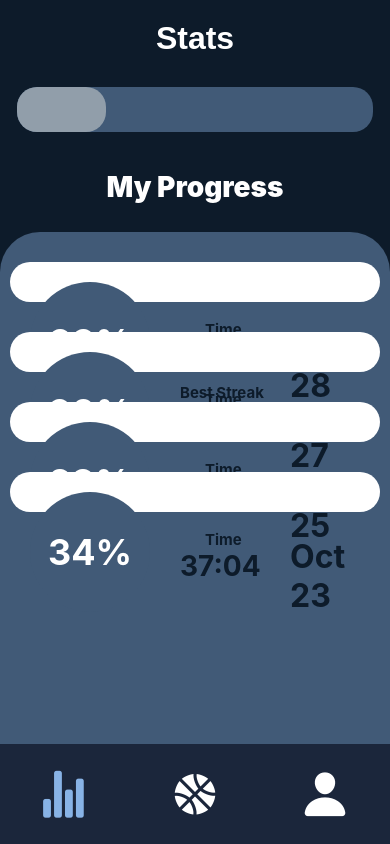
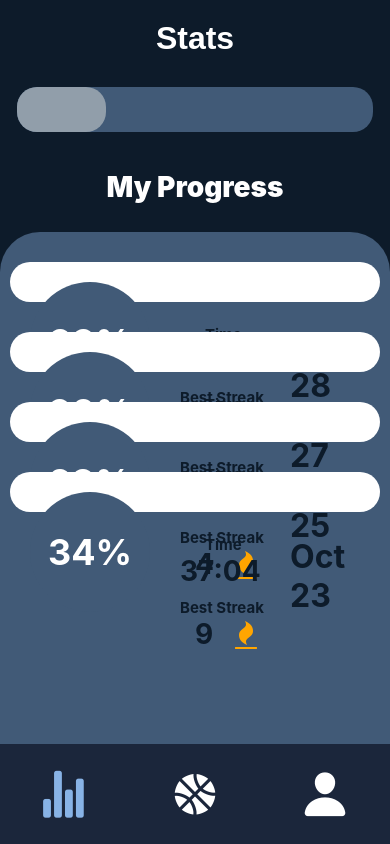
Before and after one commit to Project-Lebron/projectLebron, a React Native app: screen /Stats in a window 390 px wide. Built offline with nearby package versions, Linux system fonts and the light colour scheme; no server answers.

Commit message:
WE LIT ON HISTORY SCREEN

```diff
--- a/src/screens/HistoryScreen.tsx
+++ b/src/screens/HistoryScreen.tsx
@@ -1,5 +1,6 @@
 import { StyleSheet, Text, View, ScrollView } from 'react-native'
 import React from 'react'
+import Icon from 'react-native-vector-icons/FontAwesome';
 
 const HistoryScreen = () => {
   return (
@@ -22,6 +23,9 @@ const HistoryScreen = () => {
           <Text style={styles.timeText}>30:45</Text>
           <Text style={styles.streakTitleText}>Best Streak</Text>
           <Text style={styles.streakText}>6</Text>
+          <View style={styles.flame}>
+            <Icon name="fire" size={28} color="orange"/>
+          </View>
         </View>
 
         <View style={styles.statsContainer}>
@@ -31,6 +35,11 @@ const HistoryScreen = () => {
           <Text style={styles.dateText}>Oct 27</Text>
           <Text style={styles.timeTitleText}>Time</Text>
           <Text style={styles.timeText}>55:38</Text>
+          <Text style={styles.streakTitleText}>Best Streak</Text>
+          <Text style={styles.streakText}>11</Text>
+          <View style={styles.flame}>
+            <Icon name="fire" size={28} color="orange"/>
+          </View>
         </View>
 
         <View style={styles.statsContainer}>
@@ -40,6 +49,11 @@ const HistoryScreen = () => {
           <Text style={styles.dateText}>Oct 25</Text>
           <Text style={styles.timeTitleText}>Time</Text>
           <Text style={styles.timeText}>44:21</Text>
+          <Text style={styles.streakTitleText}>Best Streak</Text>
+          <Text style={styles.streakText}>4</Text>
+          <View style={styles.flame}>
+            <Icon name="fire" size={28} color="orange"/>
+          </View>
         </View>
 
         <View style={styles.marginBottom}>
@@ -49,6 +63,11 @@ const HistoryScreen = () => {
           <Text style={styles.dateText}>Oct 23</Text>
           <Text style={styles.timeTitleText}>Time</Text>
           <Text style={styles.timeText}>37:04</Text>
+          <Text style={styles.streakTitleText}>Best Streak</Text>
+          <Text style={styles.streakText}>9</Text>
+          <View style={styles.flame}>
+            <Icon name="fire" size={28} color="orange"/>
+          </View>
         </View>
 
       </ScrollView>
@@ -130,7 +149,7 @@ const styles = StyleSheet.create({
     color:'#0D1B2A',
     fontSize: 15,
     fontWeight: 'bold',
-    marginTop: -85,
+    marginTop: -80,
     marginLeft: 175,
   },
   timeText: {
@@ -152,7 +171,12 @@ const styles = StyleSheet.create({
     fontSize: 28,
     fontWeight: 'bold',
     marginTop: 0,
-
+    marginLeft: 165,
+  },
+  flame: {
+    flexDirection: 'row',
+    marginLeft: 205,
+    marginTop: -30,
   },
 })
 
```
